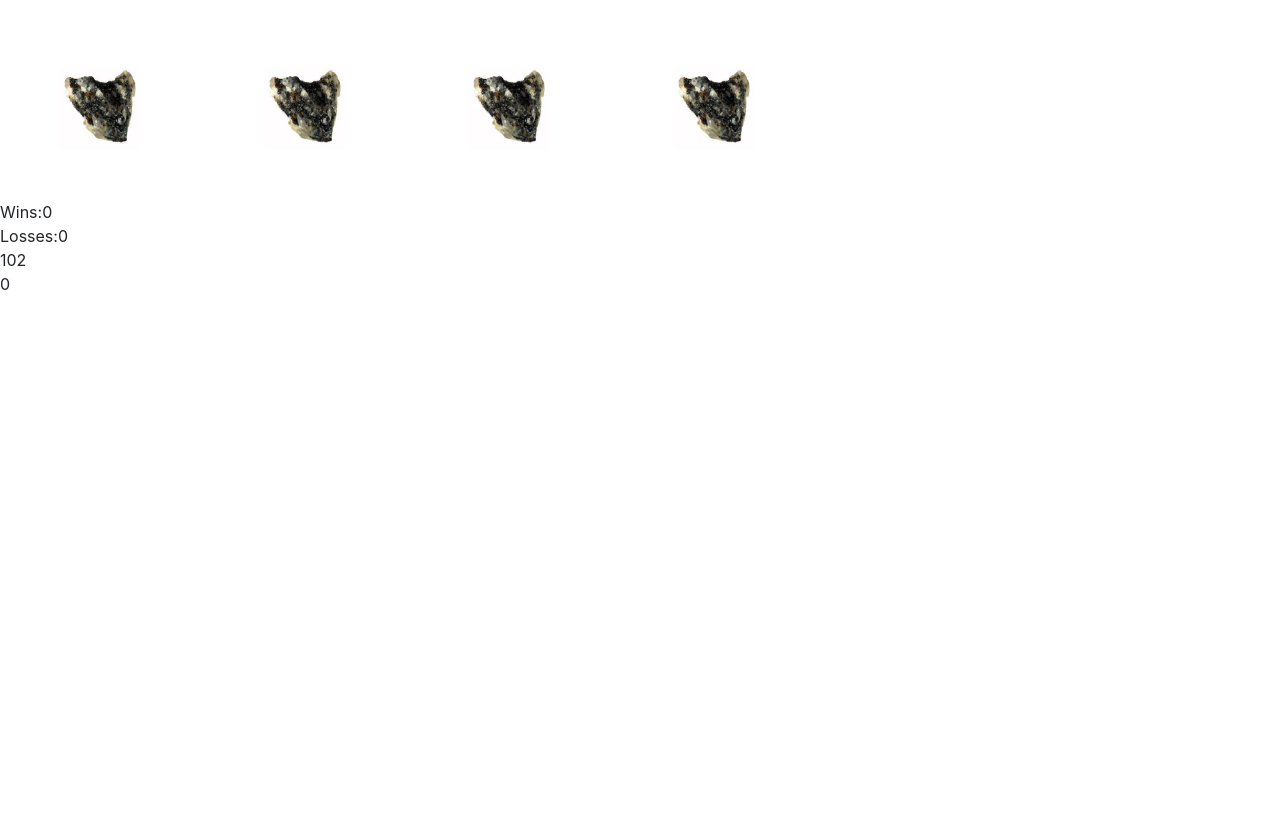
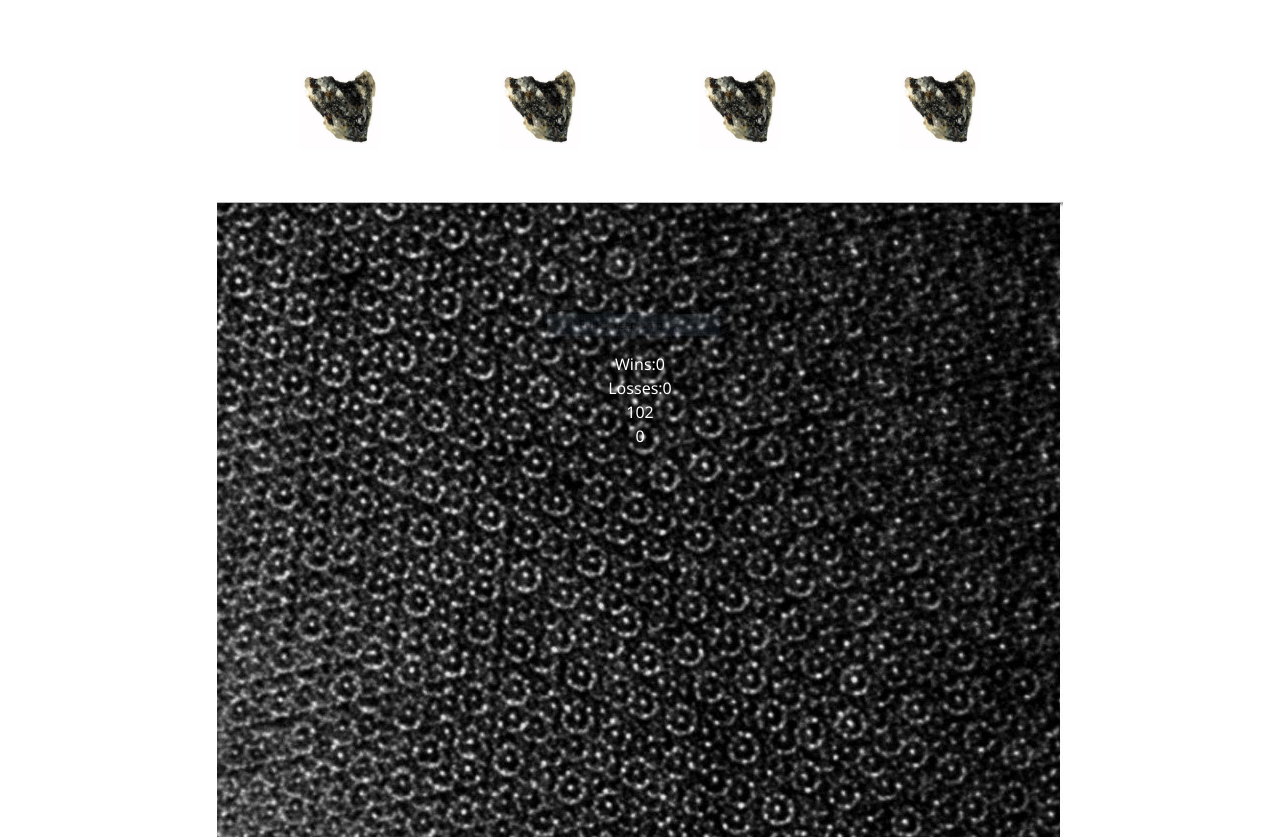
Before and after one commit to pedrichards/unit-4-game, a plain HTML site: page index.html in a window 1280 px wide. Before the commit the page ends 800 px from the top, so only its background shows below. Drawn offline with nearby package versions, Linux system fonts and the light colour scheme.

```diff
--- a/assets/css/reset.css
+++ b/assets/css/reset.css
@@ -0,0 +1,47 @@
+/* v2.0 | 20110126
+License: none (public domain)
+*/
+
+html, body, div, span, applet, object, iframe,
+h1, h2, h3, h4, h5, h6, p, blockquote, pre,
+a, abbr, acronym, address, big, cite, code,
+del, dfn, em, img, ins, kbd, q, s, samp,
+small, strike, strong, sub, sup, tt, var,
+b, u, i, center,
+dl, dt, dd, ol, ul, li,
+fieldset, form, label, legend,
+table, caption, tbody, tfoot, thead, tr, th, td,
+article, aside, canvas, details, embed,
+figure, figcaption, footer, header, hgroup,
+menu, nav, output, ruby, section, summary,
+time, mark, audio, video {
+ margin: 0;
+ padding: 0;
+ border: 0;
+ font-size: 100%;
+ font: inherit;
+ vertical-align: baseline;
+}
+/* HTML5 display-role reset for older browsers */
+article, aside, details, figcaption, figure,
+footer, header, hgroup, menu, nav, section {
+ display: block;
+}
+body {
+ line-height: 1;
+}
+ol, ul {
+ list-style: none;
+}
+blockquote, q {
+ quotes: none;
+}
+blockquote:before, blockquote:after,
+q:before, q:after {
+ content: '';
+ content: none;
+}
+table {
+ border-collapse: collapse;
+ border-spacing: 0;
+}
--- a/assets/css/style.css
+++ b/assets/css/style.css
@@ -0,0 +1,31 @@
+@import url('https://fonts.googleapis.com/css?family=Noto+Sans&display=swap');
+
+body {
+    margin: 0;
+  }
+
+  .hero-text {
+    font-family: 'Noto Sans', sans-serif;
+    line-height: 150%;
+  }
+
+  /* .hero-image {
+    background: url("assets\images\AiravatesvaraTemple.jpg");
+    background-color: #cccccc;
+    height: 275px;
+    background-position: center;
+    background-repeat: no-repeat;
+    background-size: cover;
+    position: relative;
+    display: block;
+    overflow: hidden;
+  } */
+
+  .hero-text {
+    text-align: center;
+    position: absolute;
+    top: 50%;
+    left: 50%;
+    transform: translate(-50%, -50%);
+    color: white;
+  }
--- a/index.html
+++ b/index.html
@@ -15,7 +15,7 @@
 </head>
 <body>
 
-
+<div class="d-flex justify-content-center">
   <img id="image1" src="assets\images\quasicrystal.jpeg" height="200" width="200">
 
   <img class="image2" src="assets\images\quasicrystal.jpeg" height="200" width="200">
@@ -23,10 +23,13 @@
   <img class="image3" src="assets\images\quasicrystal.jpeg" height="200" width="200">
 
   <img class="image4" src="assets\images\quasicrystal.jpeg" height="200" width="200">
+</div>
 
+<div class="container-fluid hero-text">
   <div id="wins-text">
 
   </div>
+
   <div id="losses-text">
 
   </div>
@@ -42,6 +45,12 @@
   <div id="user-text">
 
   </div>
+</div>
+
+<div class="text-center" class="container-fluid">
+  <img class="img-fluid" alt="Responsive image" class="center-block" background-position: center; src="assets\images\quasicrystalpattern.jpg">
+</div>
+
 
 
 
```
Also changed, not shown: assets/images/quasicrystal.webp (deleted), assets/images/quasicrystalpattern.JPG (added). Lines whose indentation alone changed are shown as unchanged.
